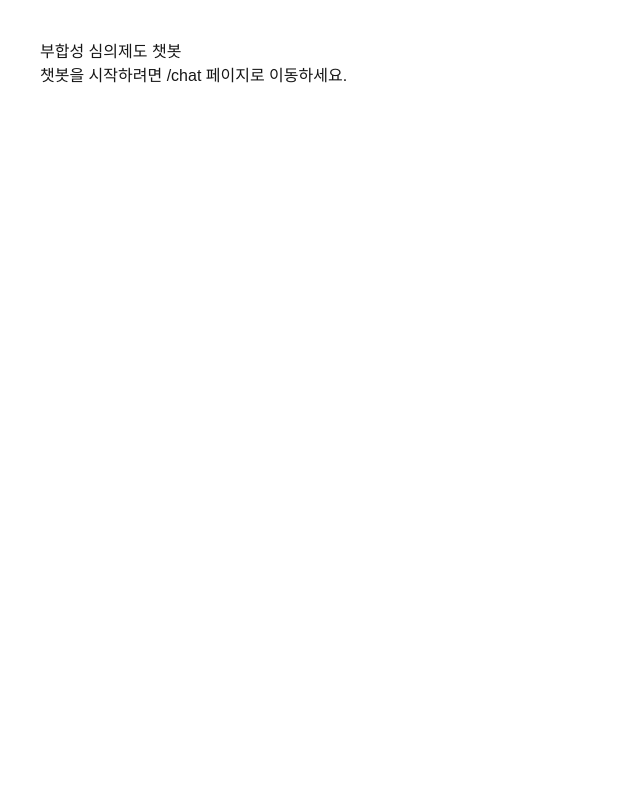
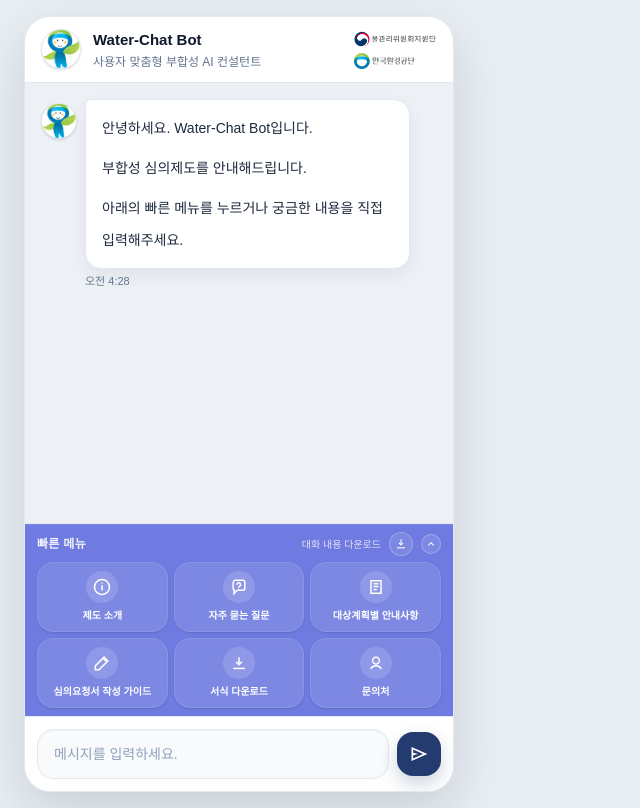
Before and after one commit to kecowater2025/Water-ChatBot, a Next.js app: page / in a window 1280 px wide. Shown: the whole page, without its empty margins (0-640 px from the left). Built offline with nearby package versions, Linux system fonts and the light colour scheme.

Commit message:
Show chatbot on home page

```diff
--- a/app/page.tsx
+++ b/app/page.tsx
@@ -1,8 +1,9 @@
+import ChatShell from "@/components/ChatShell";
+
 export default function Home() {
   return (
-    <main style={{ padding: "40px" }}>
-      <h1>부합성 심의제도 챗봇</h1>
-      <p>챗봇을 시작하려면 /chat 페이지로 이동하세요.</p>
+    <main className="flex min-h-dvh items-center justify-center bg-[#e9eef3] px-3 py-3 xl:px-6 xl:py-4">
+      <ChatShell />
     </main>
   );
 }
```
